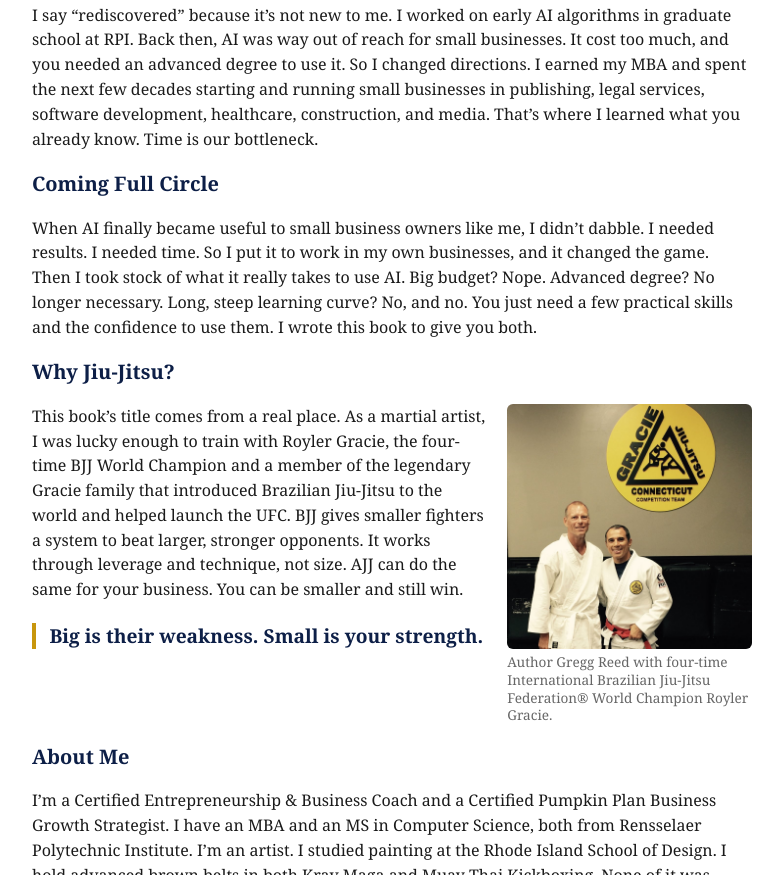
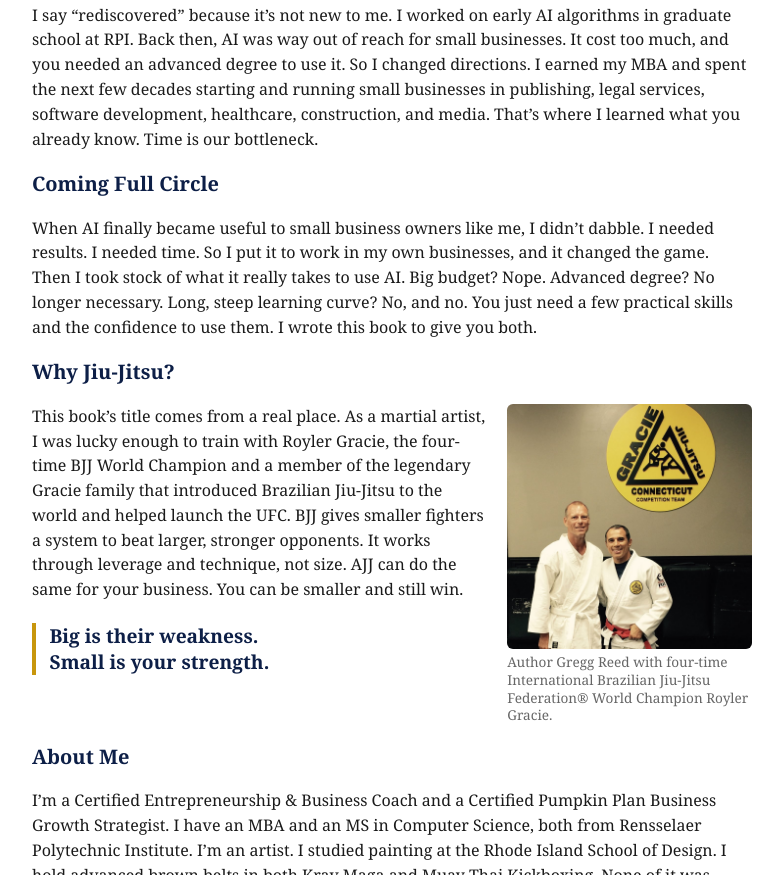
Before and after one commit to BreakThruLLC/ajjtoolbox, a plain HTML site: page about.html in a window 1280 px wide. Shown: the part 460-1335 px from the top of the page, without its empty margins (248-1031 px from the left). Drawn offline with Linux system fonts and the light colour scheme.

Commit message:
About: break pull-quote into two lines (one sentence each) to avoid the orphan
Co-Authored-By: Claude Opus 4.8 <noreply@anthropic.com>
Claude-Session: https://claude.ai/code/session_015ACpWCV3FDbZmqrfurHAQG

```diff
--- a/about.html
+++ b/about.html
@@ -33,7 +33,7 @@ a{color:#0D1F47;} .sub{color:#C8960C;font-style:italic;font-size:1.2em;margin:.1
 <div style='display:flex;gap:20px;flex-wrap:wrap;align-items:flex-start;margin:.2em 0;'>
 <div style='flex:1 1 300px;min-width:260px;'>
 <p style='margin:0 0 .2em;'>This book’s title comes from a real place. As a martial artist, I was lucky enough to train with Royler Gracie, the four-time BJJ World Champion and a member of the legendary Gracie family that introduced Brazilian Jiu-Jitsu to the world and helped launch the UFC. BJJ gives smaller fighters a system to beat larger, stronger opponents. It works through leverage and technique, not size. AJJ can do the same for your business. You can be smaller and still win.</p>
-<p class='pullquote'>Big is their weakness. Small is your strength.</p>
+<p class='pullquote'>Big is their weakness.<br>Small is your strength.</p>
 </div>
 <figure class="royler"><img src="img/about.jpg" alt="Author Gregg Reed with four-time Brazilian Jiu-Jitsu World Champion Royler Gracie."><figcaption>Author Gregg Reed with four-time International Brazilian Jiu-Jitsu Federation&reg; World Champion Royler Gracie.</figcaption></figure>
 </div>
```
